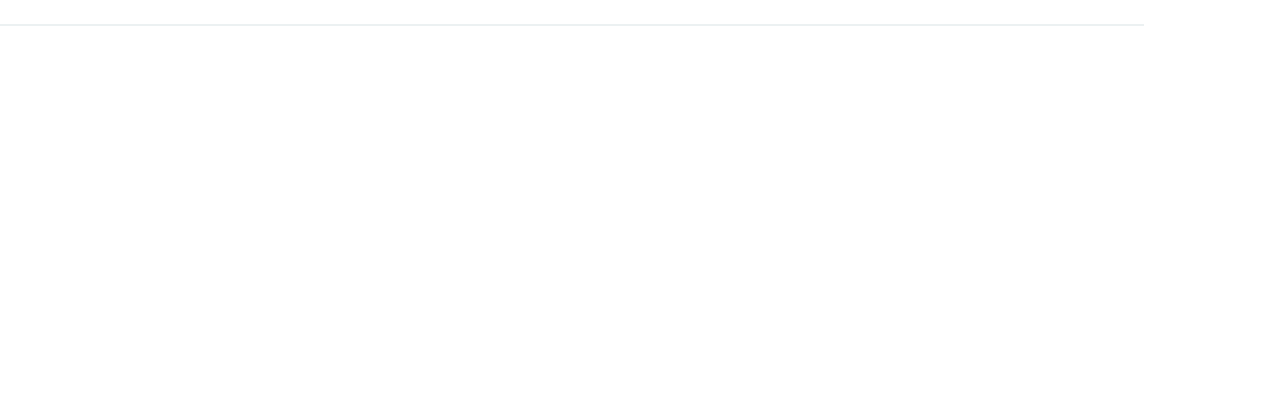
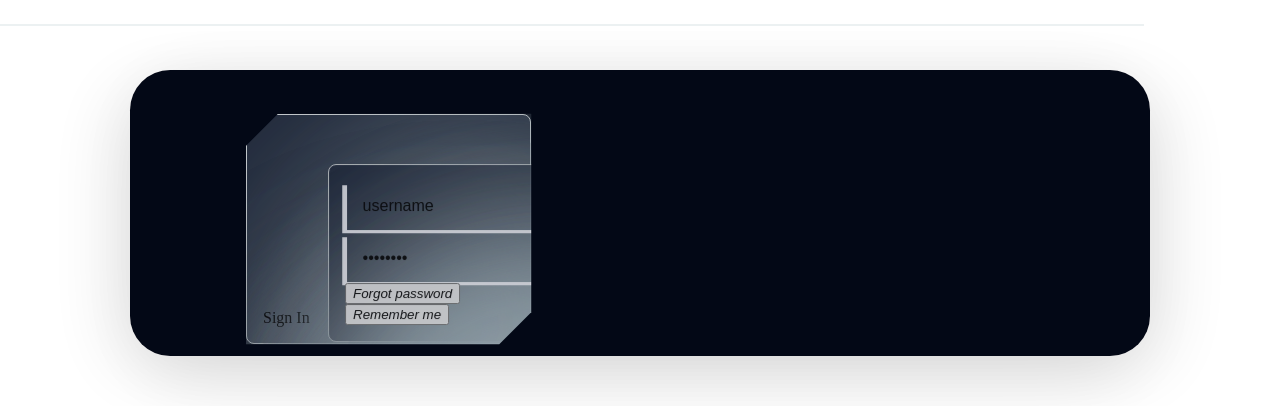
Before and after one commit to leinadalrus/conchord-ng, an Angular app: page / in a window 1280 px wide. Shown: the part 479-885 px from the top of the page. Before the commit the page ends 800 px from the top, so only its background shows below. Built offline with nearby package versions, Linux system fonts and the light colour scheme.

Commit message:
updated login component to ready for rework...
-reworking web-app design and functionality

```diff
--- a/src/app/app.component.html
+++ b/src/app/app.component.html
@@ -1,3 +1,4 @@
 <app-navmenu></app-navmenu>
 <app-flairs></app-flairs>
+<app-login></app-login>
 <router-outlet />
--- a/src/app/components/flairs/flairs.component.ts
+++ b/src/app/components/flairs/flairs.component.ts
@@ -1,5 +1,5 @@
 import { Component } from '@angular/core';
-import { Profiler } from '../../api/profiler';
+import { Profiler } from '../../models/account';
 
 @Component({
   selector: 'app-flairs',
--- a/src/app/partials/login/login.component.ts
+++ b/src/app/partials/login/login.component.ts
@@ -1,11 +1,5 @@
-import { AppService } from "../../app.service"
-
-// Angular
 import { Component } from "@angular/core"
 import { HttpClient } from "@angular/common/http"
-
-// Lodash
-import _ from "lodash"
 
 @Component({
   selector: 'app-login',
@@ -15,8 +9,4 @@ import _ from "lodash"
   styleUrl: './login.component.scss'
 })
 export class LoginComponent {
-  constructor(private app: AppService, private http: HttpClient) {
-    this.http.get("/resource").subscribe(d => d)
-    this.app.authenticate(undefined, undefined)
-  }
 }
```
Also changed, not shown: src/app/models/account.ts (renamed from src/app/api/profiler.ts).
